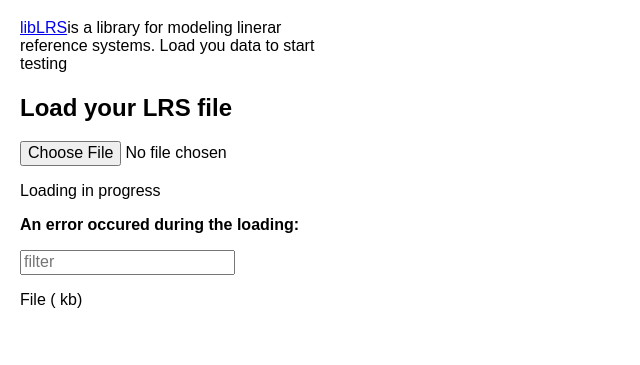
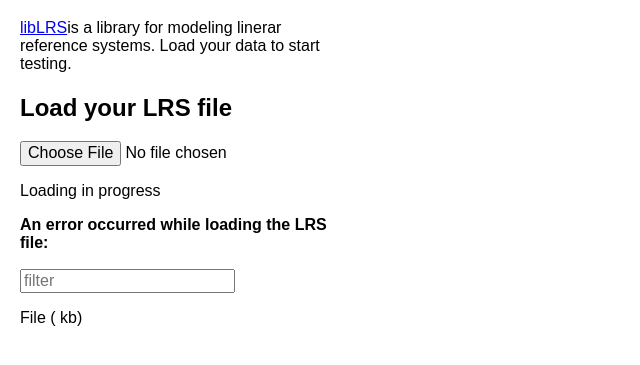
Before and after one commit to osrd-project/liblrs, a website: page wasm/html_demo/index.html in a window 1280 px wide. Shown: the part 81-446 px from the top of the page, without its empty margins (0-640 px from the left). Drawn offline with nearby package versions, Linux system fonts and the light colour scheme.

Commit message:
Apply suggestions from code review
Typos fix

Co-authored-by: Léo Valais <leo.valais97@gmail.com>

```diff
--- a/wasm/html_demo/index.html
+++ b/wasm/html_demo/index.html
@@ -45,14 +45,14 @@
         <div id="sidebar">
             <h1>libLRS demonstrator</h1>
             <p><a href="https://github.com/osrd-project/liblrs/">libLRS</a>is a library for modeling linerar reference
-                systems. Load you data to start testing</a></p>
+                systems. Load your data to start testing.</a></p>
             <div x-data="$store.lrms">
                 <div x-show="waiting">
                     <h2>Load your LRS file</h2>
                     <input type="file" @change="load" />
                 </div>
                 <p x-show="loading">Loading in progress</p>
-                <p x-show="error"><b>An error occured during the loading: </b><span x-text="error_text" /></p>
+                <p x-show="error"><b>An error occurred while loading the LRS file: </b><span x-text="error_text" /></p>
                 <div x-show="loaded && selectedFeature === null">
                     <input placeholder="filter" x-model="filter"></input>
                     <p>File <span x-text="filename"></span> (<span x-text="Math.round(filesize/1000)"></span>&nbsp;kb)
@@ -71,7 +71,7 @@
                         <small><a x-on:click="unselect">back</a></small>
                         <form class="pure-form pure-form-stacked">
                             <fieldset>
-                                <legend>Defin a segment</legend>
+                                <legend>Define a segment</legend>
                                 <label for="start">Measurement at start</label>
                                 <input id="start" @change="startPkChange" placeholder="10+120"
                                     x-model="pkStart"></input>
```
